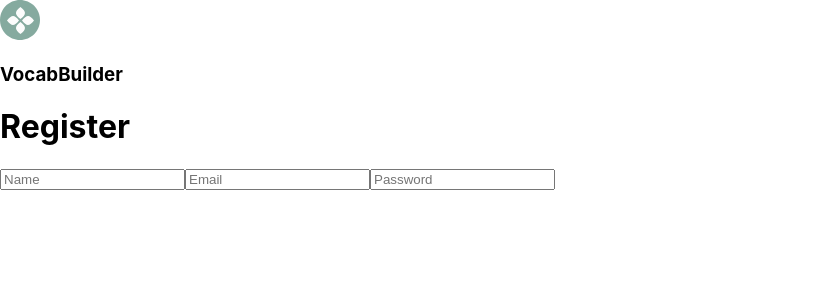
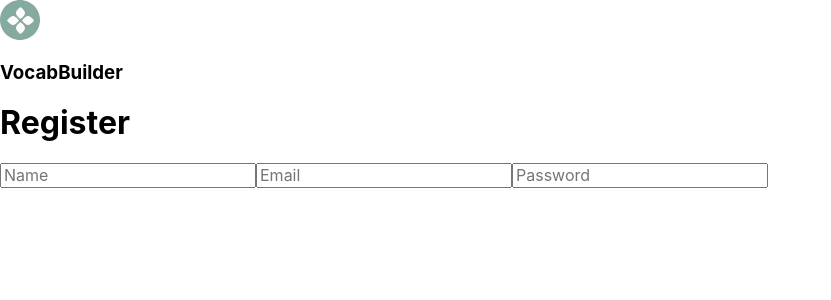
Before and after one commit to Liliya-ivanovna/VocabBuilder, a React (Create React App) app: page / in a window 1280 px wide. Shown: the top 300 px of the page, without its empty margins (0-831 px from the left). Built offline with nearby package versions, Linux system fonts and the light colour scheme.

Commit message:
Update index.css

```diff
--- a/src/index.css
+++ b/src/index.css
@@ -1,4 +1,4 @@
-@import-normalize; /* bring in normalize.css styles */
+@import '../node_modules/modern-normalize/modern-normalize.css';
 
 body {
   margin: 0;
```
